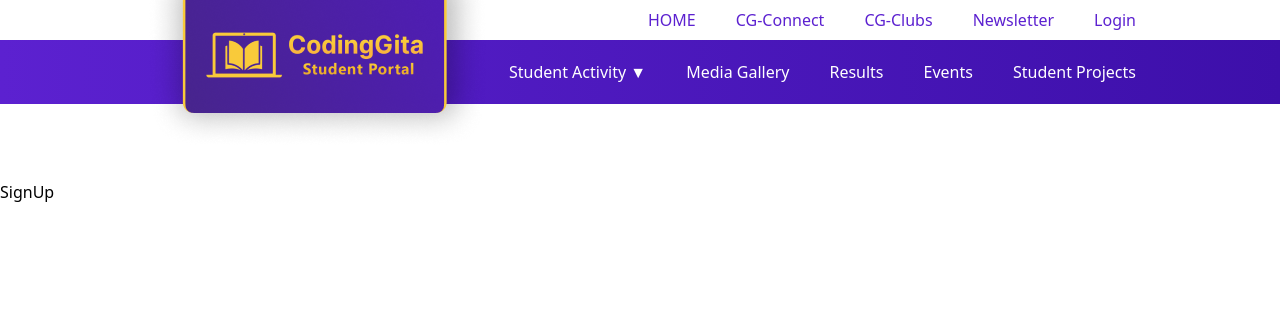
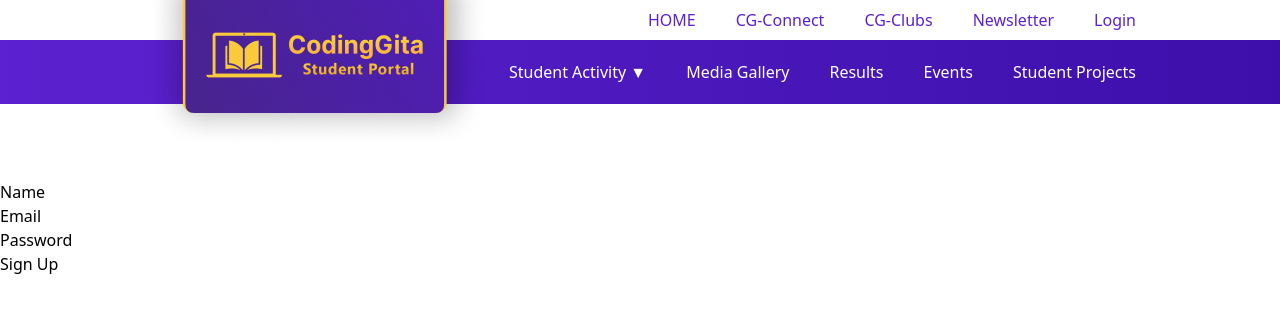
Before and after one commit to codinggita/codinggita_student_portal, a React (Vite) app in the folder CG_frontend/: page /signup in a window 1280 px wide. Shown: the top 312 px of the page. Built offline with nearby package versions, Linux system fonts and the light colour scheme.

Commit message:
Login/Signup Store Setup

```diff
--- a/CG_frontend/src/Modules/Authentication/Login.jsx
+++ b/CG_frontend/src/Modules/Authentication/Login.jsx
@@ -1,10 +1,46 @@
-import React from 'react'
+import React, { useState } from "react";
+import { authStore } from "../../Stores/store.js";
 
 const Login = () => {
+
+    const [email, setEmail] = useState("");
+    const [password, setPassword] = useState("");
+
+    const { login } = authStore(); // Ensure this function exists in the store
+
+    const handleSubmit = async (e) => {
+        e.preventDefault(); // Prevents page refresh
+
+        try {
+            const response = await login(email, password);
+            if (!response.success) {
+                console.log(response.message);
+            } else {
+                console.log("Success login");
+                // navigate('/dashboard');  // Uncomment if using React Router
+            }
+        } catch (error) {
+            console.error("Error during registration:", error);
+        }
+    };
+
     return (
         <>
             <div className="container m-auto mt-45">
-                <div className='w-[21.8125rem] h-[32.5rem] flex-shrink-0 rounded-[0.71875rem] bg-[#F7F2FF] m-auto'>Login</div>
+                <div className='w-[21.8125rem] h-[32.5rem] flex-shrink-0 rounded-[0.71875rem] bg-[#F7F2FF] m-auto'>
+                    <form onSubmit={handleSubmit}>
+                        <div>
+                            <label>Email</label>
+                            <input type="email" onChange={(e) => setEmail(e.target.value)} value={email} />
+                        </div>
+                        <div>
+                            <label>Password</label>
+                            <input type="password" onChange={(e) => setPassword(e.target.value)} value={password} />
+                        </div>
+                        <button type="submit">login</button>
+                    </form>
+                </div>
+
             </div>
         </>
     )
--- a/CG_frontend/src/Modules/Authentication/SignUp.jsx
+++ b/CG_frontend/src/Modules/Authentication/SignUp.jsx
@@ -1,9 +1,48 @@
-import React from 'react'
+import React, { useState } from "react";
+import {authStore} from "../../Stores/store.js";
 
 const SignUp = () => {
+    const [name, setName] = useState("");
+    const [email, setEmail] = useState("");
+    const [password, setPassword] = useState("");
+
+    const { register } = authStore(); // Ensure this function exists in the store
+
+    const handleSubmit = async (e) => {
+        e.preventDefault(); // Prevents page refresh
+
+        try {
+            const response = await register(name, email, password);
+            if (!response.success) {
+                console.log(response.message);
+            } else {
+                console.log("Success");
+                // navigate('/dashboard');  // Uncomment if using React Router
+            }
+        } catch (error) {
+            console.error("Error during registration:", error);
+        }
+    };
+
     return (
-        <div className='mt-45'>SignUp</div>
-    )
-}
+        <div className="mt-45">
+            <form onSubmit={handleSubmit}>
+                <div>
+                    <label>Name</label>
+                    <input type="text" onChange={(e) => setName(e.target.value)} value={name} />
+                </div>
+                <div>
+                    <label>Email</label>
+                    <input type="email" onChange={(e) => setEmail(e.target.value)} value={email} />
+                </div>
+                <div>
+                    <label>Password</label>
+                    <input type="password" onChange={(e) => setPassword(e.target.value)} value={password} />
+                </div>
+                <button type="submit">Sign Up</button>
+            </form>
+        </div>
+    );
+};
 
-export default SignUp
+export default SignUp;
--- a/CG_frontend/src/Stores/store.js
+++ b/CG_frontend/src/Stores/store.js
@@ -0,0 +1,55 @@
+import { create } from "zustand";
+import axios from "axios";
+
+
+
+
+
+export const authStore = create((set, get) => ({
+
+    user: null,
+    token: localStorage.getItem("token") || null,
+    isAuthenticated: !!localStorage.getItem("token"),
+
+
+    // 🔹 Register and Auto-Login
+    register: async (name, email, password) => {
+        try {
+            const res = await axios.post("http://localhost:8080/auth/register", { name, email, password });
+            const { token, user } = res.data;
+
+            // Store token and update state
+            localStorage.setItem("token", token);
+            set({ user, token, isAuthenticated: true });
+
+            return { success: true };
+        } catch (error) {
+
+            return { success: false, message: error.response?.data?.error || "Registration failed" };
+        }
+    },
+
+    login: async (email, password) => {
+        try {
+            const res = await axios.post("http://localhost:8080/auth/login", { email, password });
+            const { token, user } = res.data;
+
+            // Store token and update state
+            localStorage.setItem("token", token);
+            set({ user, token, isAuthenticated: true });
+
+            return { success: true };
+        } catch (error) {
+            return { success: false, message: error.response?.data?.error || "Registration failed" };
+        }
+    },
+
+
+    // 🔹 Logout
+    logout: () => {
+        localStorage.removeItem("token");
+        set({ user: null, token: null, isAuthenticated: false });
+    }
+
+
+}))
```
